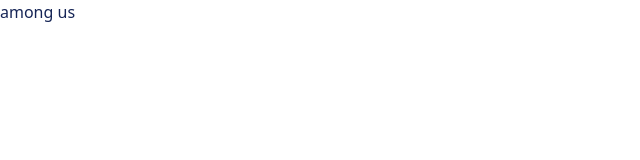
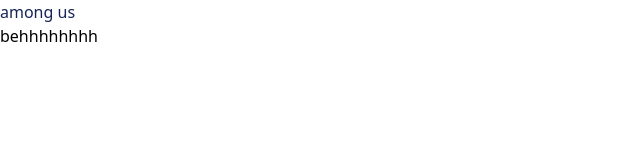
Before and after one commit to Butch-Smith/Jacht-Seizoen, a Next.js app in the folder jacht-seizoen/: page / in a window 1280 px wide. Shown: the top 160 px of the page, without its empty margins (0-640 px from the left). Built offline with nearby package versions, Linux system fonts and the light colour scheme.

Commit message:
amogus test 🤤

```diff
--- a/jacht-seizoen/src/app/page.jsx
+++ b/jacht-seizoen/src/app/page.jsx
@@ -4,6 +4,7 @@
   return (
     <>
     <h1 className="text-blue-950">among us</h1>
+    <h2>behhhhhhhh</h2>
     </>
   );
 }
```
